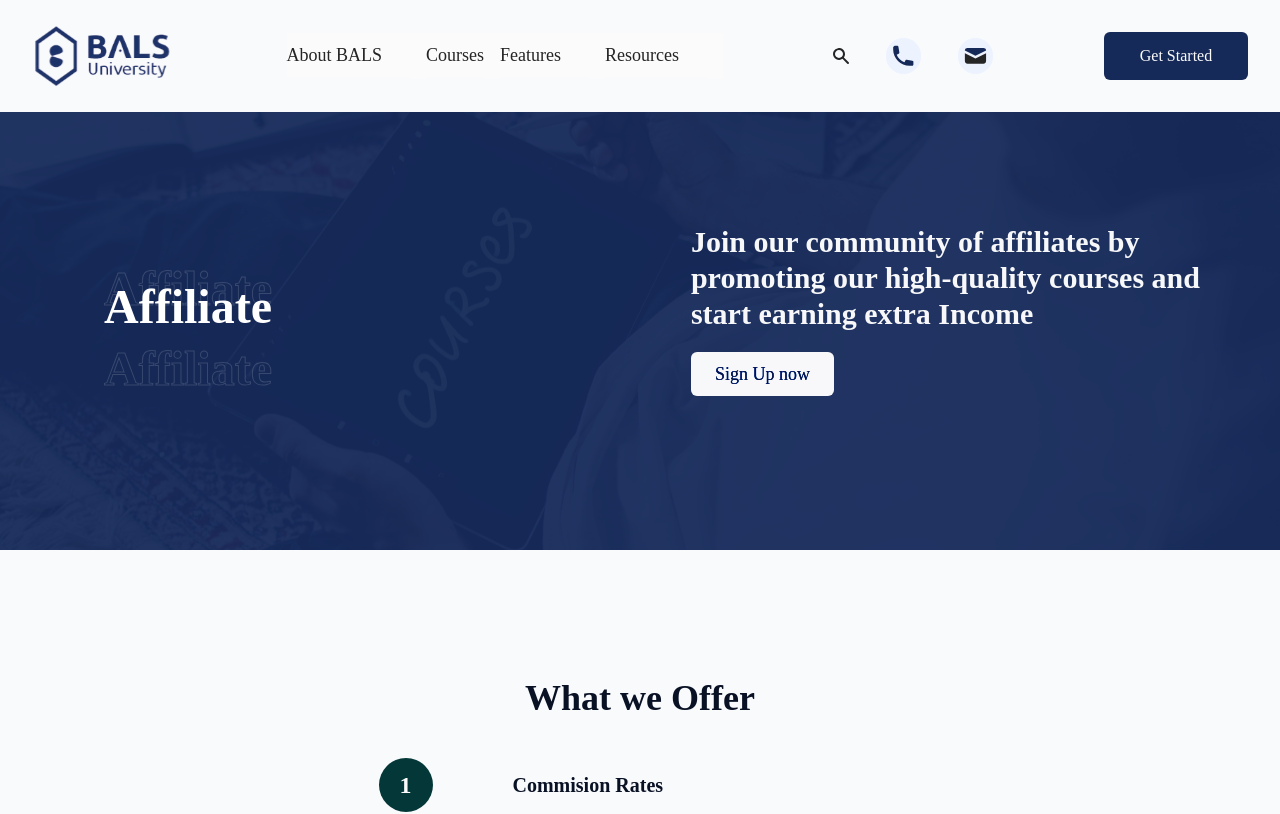
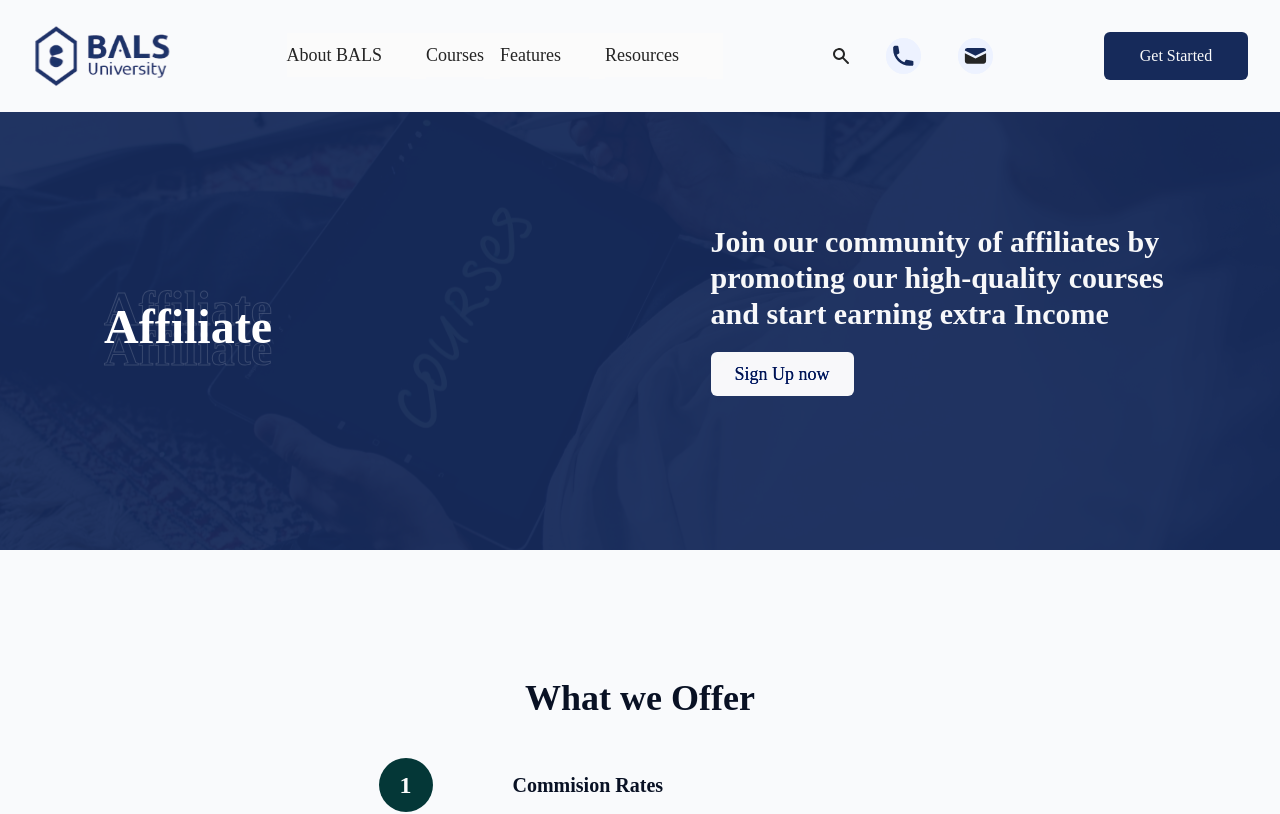
Before and after one commit to Balsuni/bals-university, a Next.js app: page /affiliate in a window 1280 px wide. Shown: the top 814 px of the page. Built offline with nearby package versions, Linux system fonts and the light colour scheme; some icons are missing.

Commit message:
fix:fixed gap in affiliate pageheader

```diff
--- a/src/pages/affiliate.tsx
+++ b/src/pages/affiliate.tsx
@@ -94,8 +94,8 @@ const affiliate = () => {
             src="/assets/students.svg"
             alt="course-details logo"
           />
-          <div className="flex flex-col lg:flex-row items-center px-0 md:px-10 lg:px-16 xl:px-20  py-0 md:py-5 lg:py-12 xl:py-10">
-            <div className="w-screen gap-10 flex flex-col items-start flex-wrap md:items-start px-5 py-5 sm:px-5 md:px-10 sm:py-5 md:py-[10px] lg:py-5 xl:py-14">
+          <div className="flex flex-col gap-10 lg:flex-row items-center px-0 md:px-10 lg:px-16 xl:px-20  py-0 md:py-5 lg:py-12 xl:py-10">
+            <div className="w-screen flex flex-col items-start flex-wrap md:items-start px-5 py-5 sm:px-5 md:px-10 sm:py-5 md:py-[10px] lg:py-5 xl:py-14">
               <h1 className={styles.course3}>Affiliate</h1>
               <h1 className={styles.course2}>Affiliate</h1>
               <h1 className={styles.course1}>Affiliate</h1>
```
